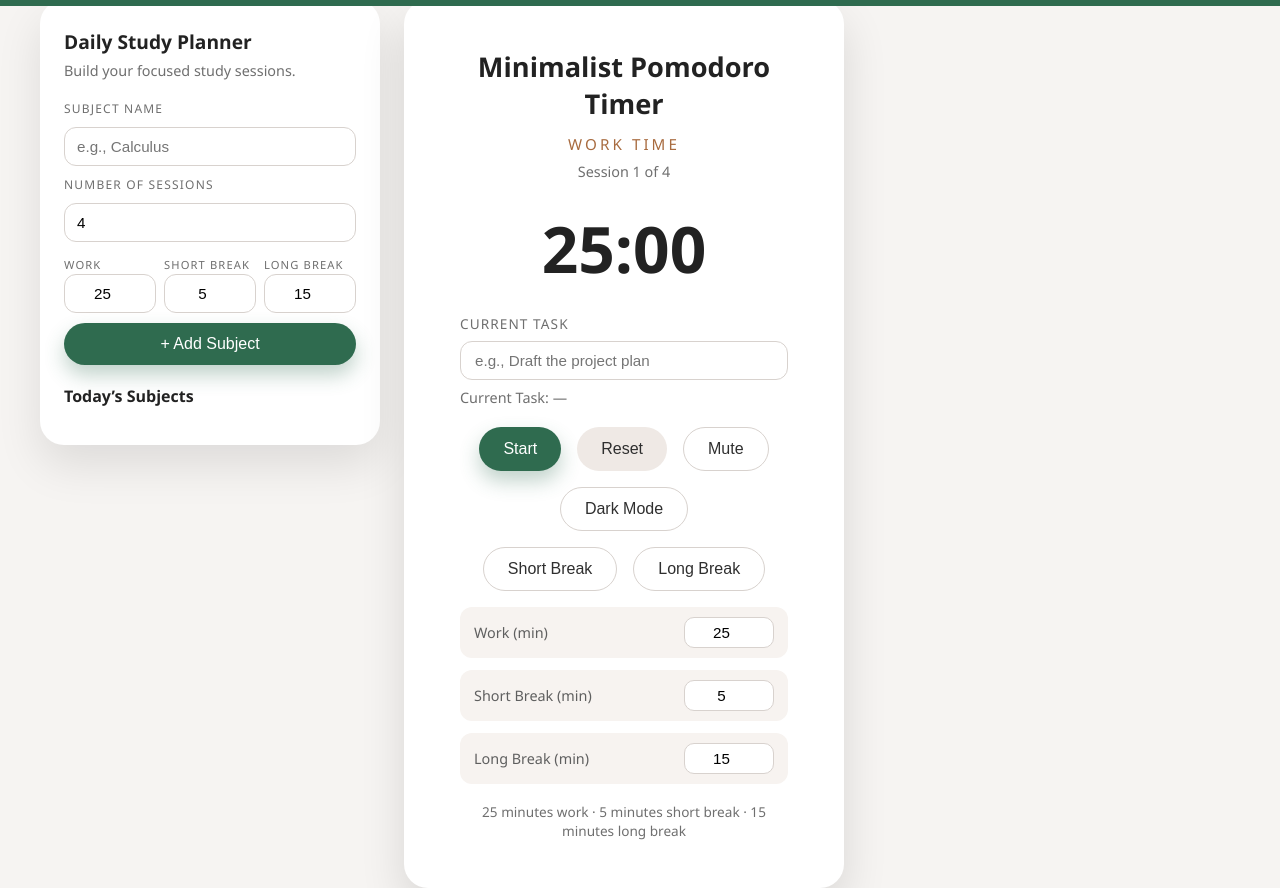
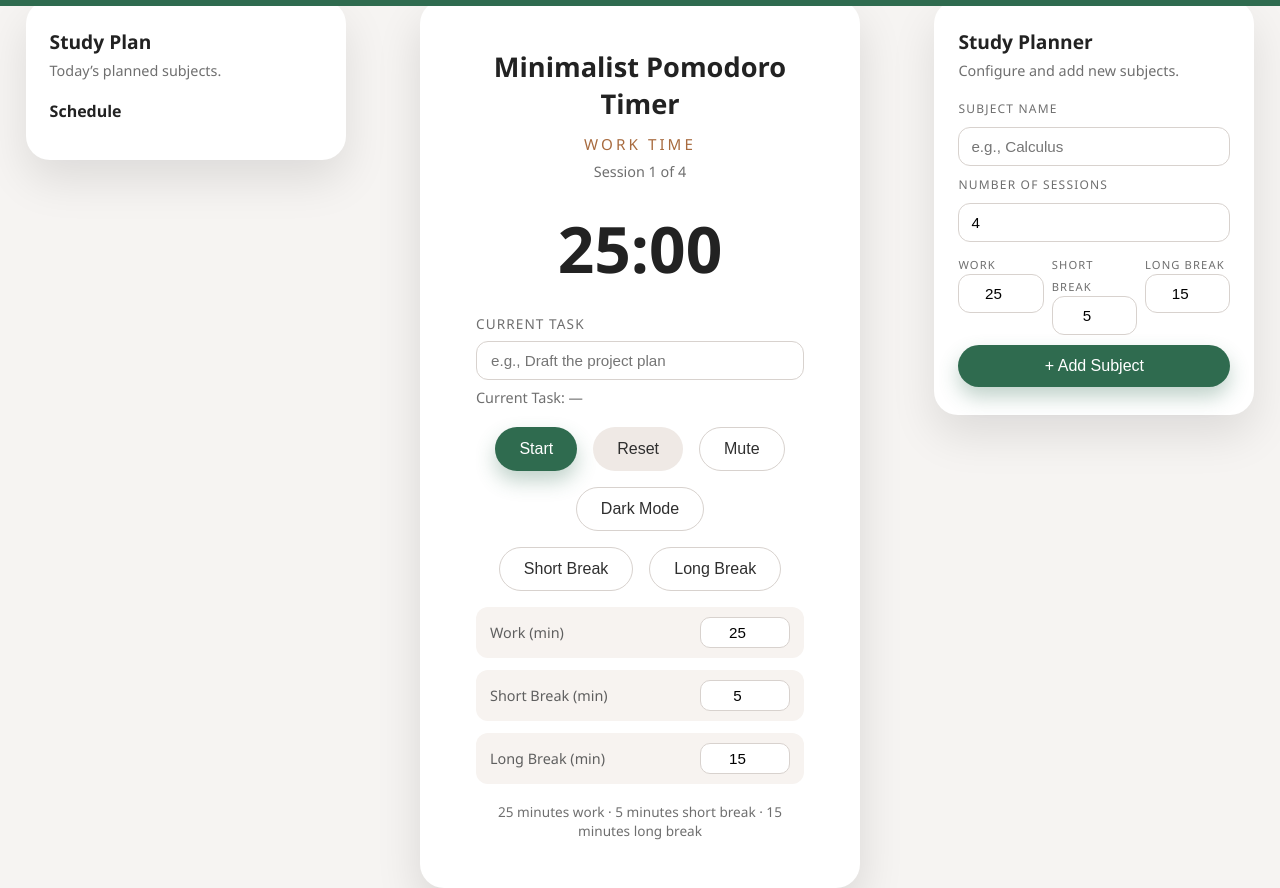
Before and after one commit to metanetabasova/Hakaton, a Flask app: page / in a window 1280 px wide. Run offline with Flask 3, Linux system fonts and the light colour scheme.

Commit message:
Rebalance study planner layout with left schedule and right settings panels

```diff
--- a/static/style.css
+++ b/static/style.css
@@ -142,10 +142,11 @@ body.dark .celebration-card {
 }
 
 .app {
-  display: flex;
+  display: grid;
+  grid-template-columns: minmax(220px, 320px) minmax(320px, 1fr) minmax(220px, 320px);
   gap: 24px;
-  width: min(1200px, 96vw);
-  align-items: flex-start;
+  width: min(1300px, 96vw);
+  align-items: start;
 }
 
 .sidebar {
@@ -153,7 +154,6 @@ body.dark .celebration-card {
   border-radius: 24px;
   padding: 28px 24px;
   box-shadow: 0 20px 45px rgba(0, 0, 0, 0.1);
-  width: min(340px, 92vw);
   display: grid;
   gap: 20px;
 }
@@ -290,6 +290,7 @@ body.dark .subject-meta {
   box-shadow: 0 20px 45px rgba(0, 0, 0, 0.12);
   text-align: center;
   width: min(90vw, 440px);
+  justify-self: center;
 }
 
 body.dark .container {
@@ -488,20 +489,20 @@ body.dark .hint {
   color: #b4b4b4;
 }
 
-@media (max-width: 980px) {
+@media (max-width: 1080px) {
   body {
     align-items: flex-start;
     padding: 32px 0;
   }
 
   .app {
-    flex-direction: column;
-    align-items: center;
+    grid-template-columns: 1fr;
   }
 
   .sidebar,
   .container {
     width: min(92vw, 520px);
+    justify-self: center;
   }
 
   .planner-durations {
--- a/templates/index.html
+++ b/templates/index.html
@@ -23,39 +23,14 @@
   </div>
 
   <div class="app">
-    <aside class="sidebar">
+    <aside class="sidebar schedule">
       <div class="sidebar-header">
-        <h2>Daily Study Planner</h2>
-        <p>Build your focused study sessions.</p>
-      </div>
-
-      <div class="planner-form">
-        <label for="subject-name">Subject Name</label>
-        <input id="subject-name" type="text" maxlength="40" placeholder="e.g., Calculus" />
-
-        <label for="subject-sessions">Number of Sessions</label>
-        <input id="subject-sessions" type="number" min="1" max="12" value="4" />
-
-        <div class="planner-durations">
-          <div>
-            <label for="subject-work">Work</label>
-            <input id="subject-work" type="number" min="1" max="120" value="25" />
-          </div>
-          <div>
-            <label for="subject-short">Short Break</label>
-            <input id="subject-short" type="number" min="1" max="60" value="5" />
-          </div>
-          <div>
-            <label for="subject-long">Long Break</label>
-            <input id="subject-long" type="number" min="1" max="90" value="15" />
-          </div>
-        </div>
-
-        <button id="add-subject" class="primary" type="button">+ Add Subject</button>
+        <h2>Study Plan</h2>
+        <p>Today’s planned subjects.</p>
       </div>
 
       <div class="planner-list">
-        <h3>Today’s Subjects</h3>
+        <h3>Schedule</h3>
         <ul id="subject-list"></ul>
       </div>
     </aside>
@@ -102,6 +77,38 @@
 
       <p class="hint" id="hint">25 minutes work · 5 minutes short break · 15 minutes long break</p>
     </main>
+
+    <aside class="sidebar settings-panel">
+      <div class="sidebar-header">
+        <h2>Study Planner</h2>
+        <p>Configure and add new subjects.</p>
+      </div>
+
+      <div class="planner-form">
+        <label for="subject-name">Subject Name</label>
+        <input id="subject-name" type="text" maxlength="40" placeholder="e.g., Calculus" />
+
+        <label for="subject-sessions">Number of Sessions</label>
+        <input id="subject-sessions" type="number" min="1" max="12" value="4" />
+
+        <div class="planner-durations">
+          <div>
+            <label for="subject-work">Work</label>
+            <input id="subject-work" type="number" min="1" max="120" value="25" />
+          </div>
+          <div>
+            <label for="subject-short">Short Break</label>
+            <input id="subject-short" type="number" min="1" max="60" value="5" />
+          </div>
+          <div>
+            <label for="subject-long">Long Break</label>
+            <input id="subject-long" type="number" min="1" max="90" value="15" />
+          </div>
+        </div>
+
+        <button id="add-subject" class="primary" type="button">+ Add Subject</button>
+      </div>
+    </aside>
   </div>
 
   <audio id="alarm" preload="auto">
```
